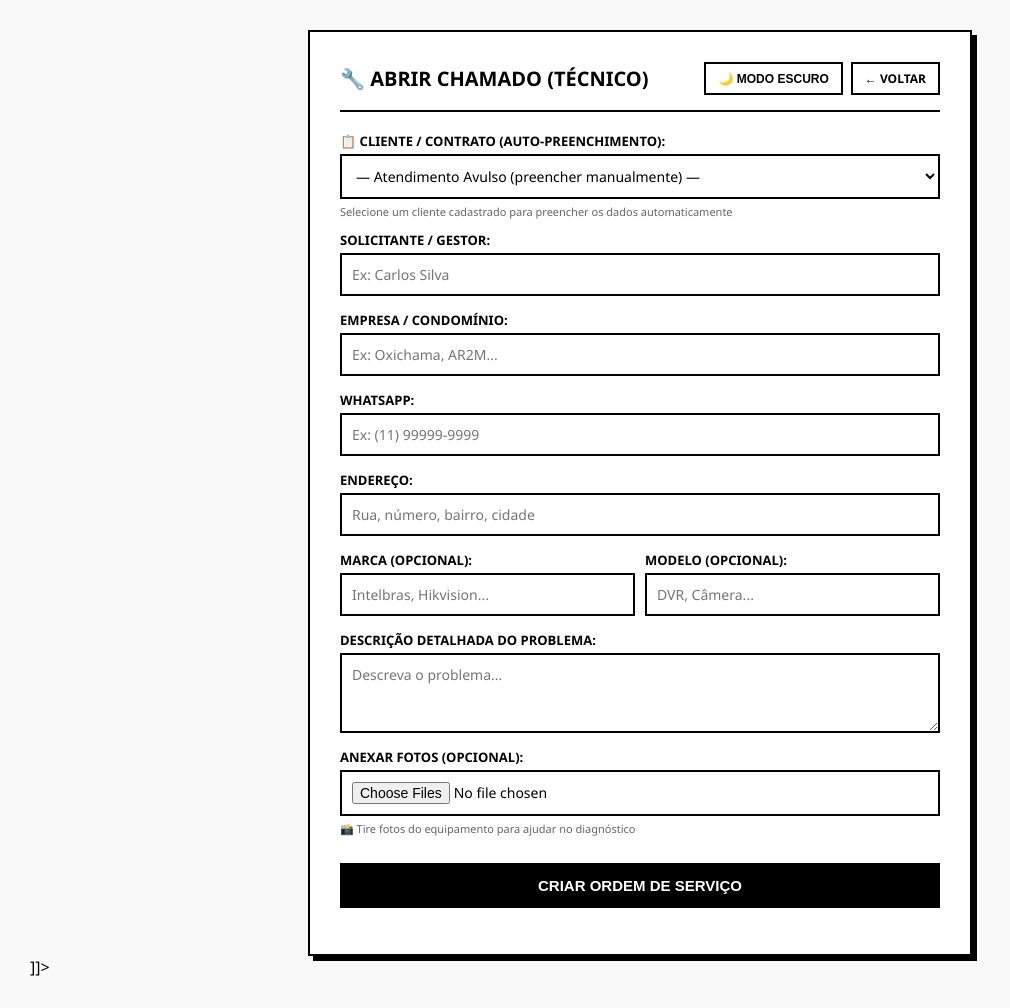
After one commit to jrvti/supchamados, a Flask app: page /chamado_tecnico in a window 1280 px wide. The commit adds this page. Shown: the whole page, without its empty margins (0-1010 px from the left). Run offline with Flask 3, Linux system fonts and the light colour scheme; the visitor is signed in with stand-in values (Sample User, id 1); data that the repository does not hold is empty.

Commit message:
feat: auto-preenchimento RAT, pagina exclusiva para tecnicos, ajustes no admin

```diff
--- a/app.py
+++ b/app.py
@@ -184,6 +184,13 @@ def gerar_codigo_os():
 @app.route('/')
 def index():
     return render_template('cliente.html')
+
+
+@app.route('/chamado_tecnico')
+def chamado_tecnico():
+    if not session.get('logado'):
+        return redirect(url_for('login'))
+    return render_template('chamado_tecnico.html')
 
 
 @app.route('/enviar_chamado', methods=['POST'])
@@ -506,9 +513,9 @@ def listar_clientes():
 
 @app.route('/clientes/api_lista')
 def api_lista_clientes():
-    """Retorna JSON com lista de clientes para preenchimento automático no formulário público"""
-    # Endpoint público - retorna apenas dados não sensíveis
-    clientes = api_get("clientes", {"order": "nome_empresa.asc", "select": "id,nome_empresa,nome_gestor,whatsapp"})
+    """Retorna JSON com lista de clientes para preenchimento automático"""
+    # Inclui endereco para o preenchimento completo na página de técnicos e RAT
+    clientes = api_get("clientes", {"order": "nome_empresa.asc", "select": "id,nome_empresa,nome_gestor,whatsapp,endereco,cnpj_cpf"})
     return jsonify(clientes)
 
 
--- a/templates/admin.html
+++ b/templates/admin.html
@@ -69,7 +69,7 @@
             <h2>JRV-TI — Chamados Ativos</h2>
             <div class="acoes-header">
                 <button id="theme-toggle" class="btn-theme-toggle">🌙 Modo Escuro</button>
-                <a href="/" target="_blank" class="btn-novo-chamado">➕ Criar Chamado</a>
+                <a href="/chamado_tecnico" class="btn-novo-chamado">➕ Criar Chamado</a>
                 <a href="/rat_avulsa" class="btn-rat-avulsa">📝 Nova RAT</a>
                 <a href="/dashboard" class="btn-dashboard">📊 Dashboard</a>
                 <a href="/clientes" class="btn-dashboard">👥 Clientes</a>
--- /dev/null
+++ b/templates/chamado_tecnico.html
@@ -0,0 +1,123 @@
+<![CDATA[<!DOCTYPE html>
+<html lang="pt-br">
+<head>
+    <meta charset="UTF-8">
+    <title>Abrir Chamado - Técnico - JRV-TI</title>
+    <style>
+        :root { --bg-geral: #f9f9f9; --bg-container: #ffffff; --texto-principal: #000000; --texto-secundario: #666666; --border-cor: #000000; --badge-bg: #eeeeee; }
+        [data-theme="dark"] { --bg-geral: #121212; --bg-container: #1e1e1e; --texto-principal: #ffffff; --texto-secundario: #aaaaaa; --border-cor: #ffffff; --badge-bg: #333333; }
+        body { font-family:'Segoe UI',Arial,sans-serif; background:var(--bg-geral); color:var(--texto-principal); padding:30px; margin:0; transition:background .2s,color .2s; }
+        .container { max-width:600px; background:var(--bg-container); padding:30px; margin:auto; border:2px solid var(--border-cor); box-shadow:5px 5px 0 var(--border-cor); }
+        .header { display:flex; justify-content:space-between; align-items:center; border-bottom:2px solid var(--border-cor); padding-bottom:15px; margin-bottom:20px; flex-wrap:wrap; gap:10px; }
+        h2 { color:var(--texto-principal); margin:0; text-transform:uppercase; font-size:20px; }
+        .btn-header { background:var(--bg-container); color:var(--texto-principal); border:2px solid var(--border-cor); padding:6px 12px; text-decoration:none; font-weight:bold; font-size:12px; text-transform:uppercase; cursor:pointer; white-space:nowrap; }
+        .btn-header:hover { background:var(--texto-principal); color:var(--bg-container); }
+        label { font-weight:bold; display:block; margin-bottom:4px; font-size:13px; text-transform:uppercase; margin-top:10px; }
+        input, textarea, select { width:100%; padding:10px; border:2px solid var(--border-cor); background:var(--bg-container); color:var(--texto-principal); font-size:14px; margin-bottom:5px; box-sizing:border-box; font-family:inherit; }
+        textarea { resize:vertical; height:80px; }
+        .flex-duo { display:flex; gap:10px; }
+        .flex-duo div { flex:1; }
+        .btn-enviar { width:100%; background:var(--texto-principal); color:var(--bg-container); padding:12px; border:none; font-size:15px; font-weight:bold; text-transform:uppercase; border:2px solid var(--border-cor); cursor:pointer; margin-top:15px; }
+        .btn-enviar:hover { background:var(--bg-container); color:var(--texto-principal); }
+        .info-ajuda { font-size:11px; color:var(--texto-secundario); margin-bottom:12px; }
+        select { cursor:pointer; appearance:auto; }
+    </style>
+</head>
+<body>
+    <div class="container">
+        <div class="header">
+            <h2>🔧 Abrir Chamado (Técnico)</h2>
+            <div style="display:flex;gap:8px;flex-wrap:wrap;">
+                <button id="theme-toggle" class="btn-header">🌙 Modo Escuro</button>
+                <a href="/admin" class="btn-header">← Voltar</a>
+            </div>
+        </div>
+
+        <form action="/enviar_chamado" method="POST" enctype="multipart/form-data">
+            <label for="perfil_cliente">📋 Cliente / Contrato (auto-preenchimento):</label>
+            <select id="perfil_cliente" name="perfil_cliente" onchange="preencherCliente(this)">
+                <option value="">— Atendimento Avulso (preencher manualmente) —</option>
+            </select>
+            <div class="info-ajuda">Selecione um cliente cadastrado para preencher os dados automaticamente</div>
+
+            <label for="cliente">Solicitante / Gestor:</label>
+            <input type="text" id="cliente" name="cliente" placeholder="Ex: Carlos Silva" required>
+
+            <label for="empresa">Empresa / Condomínio:</label>
+            <input type="text" id="empresa" name="empresa" placeholder="Ex: Oxichama, AR2M..." required>
+
+            <label for="whatsapp">WhatsApp:</label>
+            <input type="text" id="whatsapp" name="whatsapp" placeholder="Ex: (11) 99999-9999" required>
+
+            <label for="endereco">Endereço:</label>
+            <input type="text" id="endereco" name="endereco" placeholder="Rua, número, bairro, cidade">
+
+            <div class="flex-duo">
+                <div><label for="marca">Marca (Opcional):</label><input type="text" id="marca" name="marca" placeholder="Intelbras, Hikvision..."></div>
+                <div><label for="modelo">Modelo (Opcional):</label><input type="text" id="modelo" name="modelo" placeholder="DVR, Câmera..."></div>
+            </div>
+
+            <label for="descricao">Descrição Detalhada do Problema:</label>
+            <textarea id="descricao" name="descricao" placeholder="Descreva o problema..." required></textarea>
+
+            <label for="fotos">Anexar Fotos (opcional):</label>
+            <input type="file" id="fotos" name="fotos" multiple accept="image/*">
+            <div class="info-ajuda">📸 Tire fotos do equipamento para ajudar no diagnóstico</div>
+
+            <button type="submit" class="btn-enviar">Criar Ordem de Serviço</button>
+        </form>
+    </div>
+
+    <script>
+        const t=document.getElementById('theme-toggle'),c=localStorage.getItem('theme');
+        if(c==='dark'){document.documentElement.setAttribute('data-theme','dark');t.textContent='☀️ Modo Claro';}
+        t.addEventListener('click',()=>{
+            if(document.documentElement.getAttribute('data-theme')!=='dark'){
+                document.documentElement.setAttribute('data-theme','dark');t.textContent='☀️ Modo Claro';localStorage.setItem('theme','dark');
+            }else{
+                document.documentElement.removeAttribute('data-theme');t.textContent='🌙 Modo Escuro';localStorage.setItem('theme','light');
+            }
+        });
+
+        // Auto-preenchimento de clientes
+        let clientesData = [];
+
+        async function carregarClientes() {
+            try {
+                const resp = await fetch('/clientes/api_lista');
+                clientesData = await resp.json();
+                const select = document.getElementById('perfil_cliente');
+                while (select.options.length > 1) select.remove(1);
+                clientesData.forEach(cli => {
+                    const opt = document.createElement('option');
+                    opt.value = cli.id;
+                    opt.textContent = cli.nome_empresa + (cli.nome_gestor ? ' — ' + cli.nome_gestor : '');
+                    select.appendChild(opt);
+                });
+            } catch(e) {
+                console.error('Erro ao carregar clientes:', e);
+            }
+        }
+
+        function preencherCliente(select) {
+            const id = parseInt(select.value);
+            if (!id) {
+                document.getElementById('cliente').value = '';
+                document.getElementById('empresa').value = '';
+                document.getElementById('whatsapp').value = '';
+                document.getElementById('endereco').value = '';
+                return;
+            }
+            const cli = clientesData.find(c => c.id === id);
+            if (cli) {
+                document.getElementById('cliente').value = cli.nome_gestor || '';
+                document.getElementById('empresa').value = cli.nome_empresa || '';
+                document.getElementById('whatsapp').value = cli.whatsapp || '';
+                document.getElementById('endereco').value = cli.endereco || '';
+            }
+        }
+
+        carregarClientes();
+    </script>
+</body>
+</html>]]>
```
Also changed, not shown: templates/cliente.html (+0 -49 lines), templates/rat.html (+51 -1 lines).
